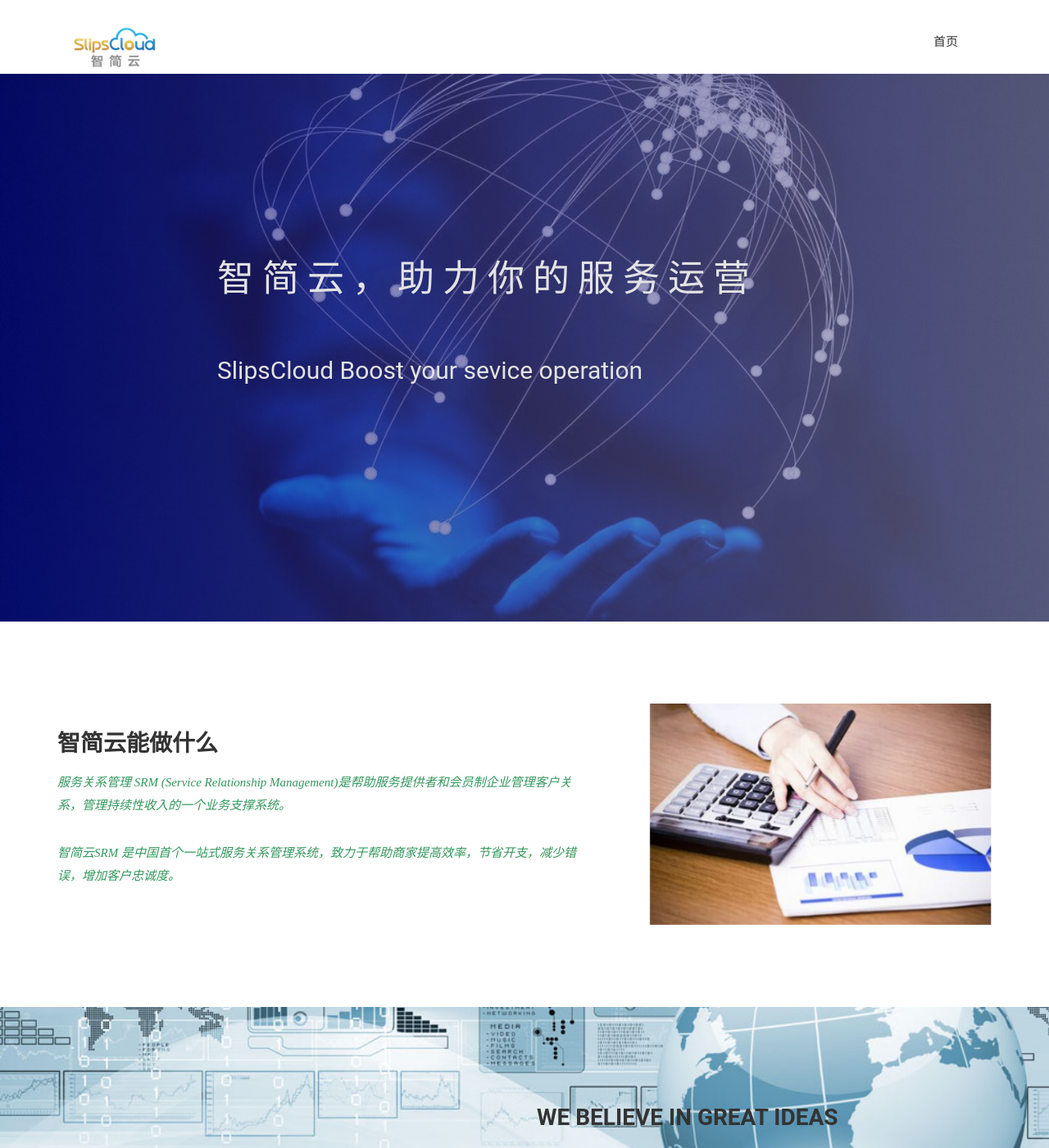
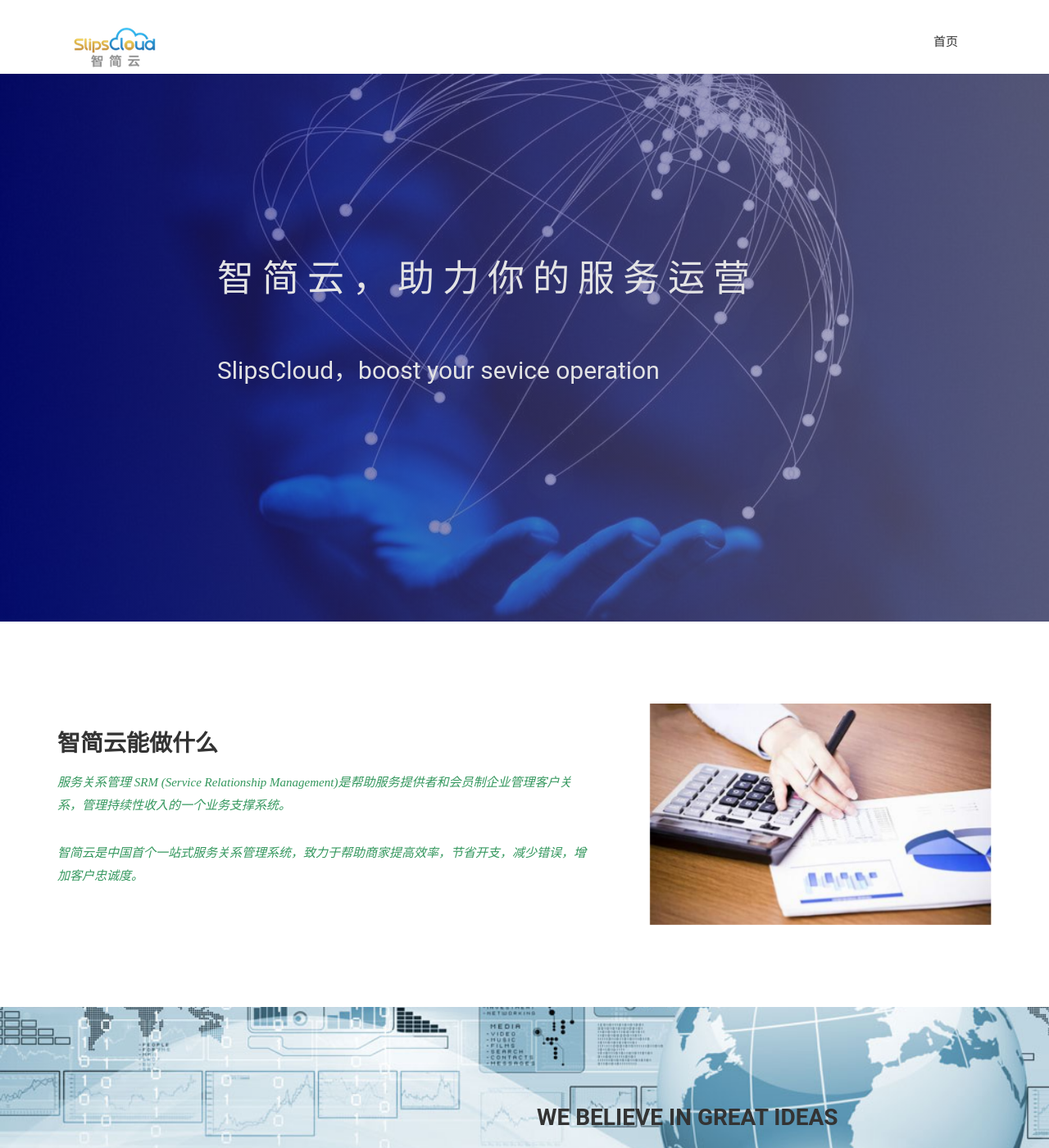
Before and after one commit to dreampivot/slipscloud.github.io, a Jekyll site: the page built from index.html, in a window 1280 px wide and 1400 px high. Shown: the whole window at 82% size. Built offline with Jekyll 4.4.1, drawn with Linux system fonts in a browser that asks for light colours; some web fonts are replaced.

Commit message:
Update index.html

```diff
--- a/index.html
+++ b/index.html
@@ -1,6 +1,6 @@
 ---
 layout: page
-title: 智简云SRM-服务关系管理
+title: 智简云-服务关系管理
 permalink: /
 ---
 
@@ -12,7 +12,7 @@ permalink: /
         <div class="block">
           <h1 class="animated fadeInUp">智简云，助力你的服务运营</a></h1>
        <!--   <p class="animated fadeInUp">因为专业 所以简单， 因为专业 所以智慧。</p>-->
-        <h2 class="animated fadeInUp">SlipsCloud Boost your sevice operation</a></h3>
+        <h2 class="animated fadeInUp">SlipsCloud，boost your sevice operation</a></h3>
         </div>
       </div>
     </div>
@@ -27,7 +27,7 @@ permalink: /
           <div class="section-title">
             <h2>智简云能做什么</h2>
             <p>服务关系管理 SRM (Service Relationship Management)是帮助服务提供者和会员制企业管理客户关系，管理持续性收入的一个业务支撑系统。</p>
-             <p>智简云SRM 是中国首个一站式服务关系管理系统，致力于帮助商家提高效率，节省开支，减少错误，增加客户忠诚度。</p>
+             <p>智简云是中国首个一站式服务关系管理系统，致力于帮助商家提高效率，节省开支，减少错误，增加客户忠诚度。</p>
 
           </div>
           <!--
```
